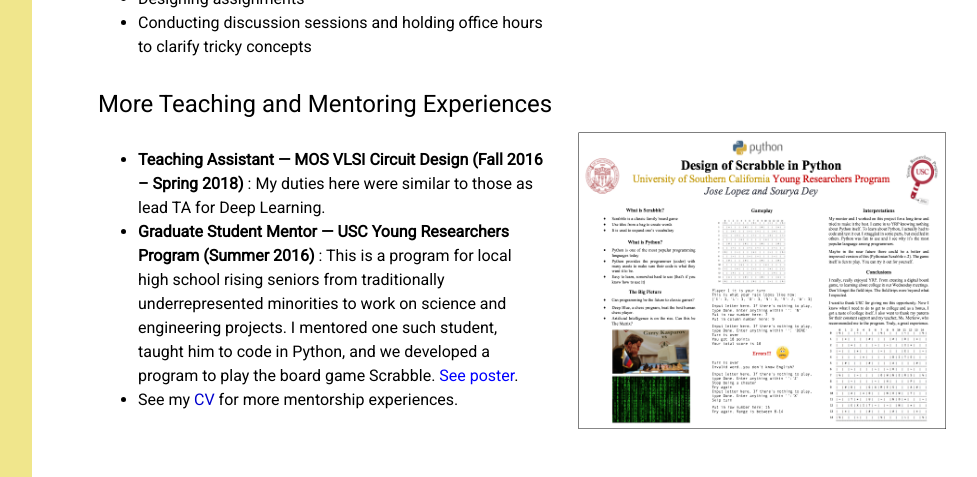
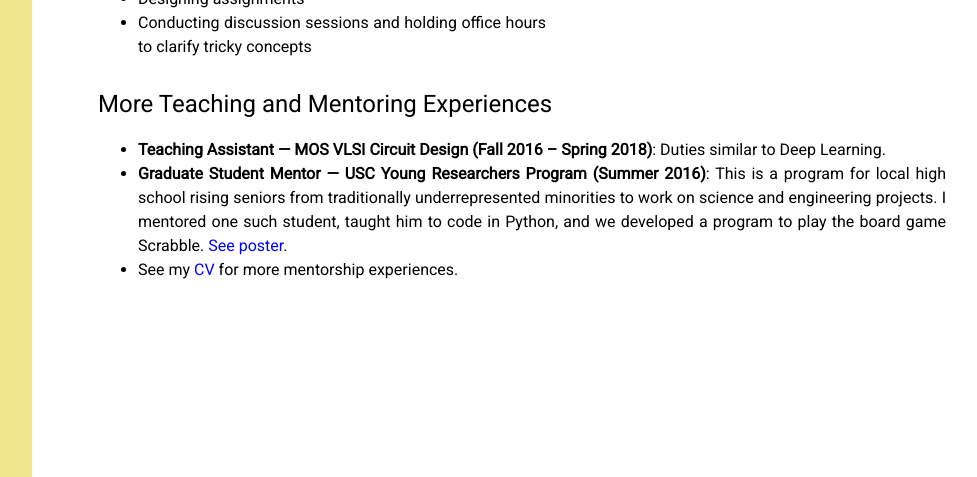
Before and after one commit to souryadey/souryadey.github.io, a Jekyll site: the page built from teaching/index.html, in a window 1280 px wide, cut to the strip 423-900 px from the top of the page. Shown: the whole strip, without its empty margins (218-1195 px from the left). Built offline with Jekyll 4.4.1, drawn with Linux system fonts in a browser that asks for light colours.

Commit message:
reformatting yrp

```diff
--- a/index.html
+++ b/index.html
@@ -64,7 +64,7 @@ figure {
 <div class="w3-container"><h4>Research</h4></div>
 <div class="w3-cell-row">
     <div class="w3-container w3-mobile w3-cell">
-    	My research can be summarized by the title of my upcoming PhD thesis &mdash; <q>Exploring Complexity Reduction in Deep Learning</q>. I developed a technique known as <i>pre-defined sparsity</i> to significantly reduce the complexity of neural networks with minimal performance degradation. I also received an award for developing a family of open-source synthetic machine learning datasets. My current project is on developing a <i>model search</i> framework to automate network design and explore tradeoffs between performance and training time. Check out <a class="inlink" href="#video">this video</a> for a 15-minute summary of my research.
+    	My research can be summarized by the title of my upcoming PhD thesis &mdash; <q>Exploring Complexity Reduction in Deep Learning</q>. I developed a technique known as <i>pre-defined sparsity</i> to significantly reduce the complexity of neural networks with minimal performance degradation. I also received an award for developing a family of open-source synthetic machine learning datasets. My current project is on developing a <i>model search</i> framework to automate network design and explore tradeoffs between performance and training time. Check out <a class="inlink" href="#video">this video</a> or <a class="inlink" href="https://towardsdatascience.com/pre-defined-sparsity-for-reducing-complexity-in-neural-networks-55b0e85a1b54" target="_blank">this article</a> for quick summaries of my research.
         <p>My initial PhD research was on non-uniform sampling and mixed signal circuits. I then switched track and was involved in the inception of a new <a class="inlink" href="https://hal.usc.edu/" target="_blank">machine learning group at USC</a> in 2016. I was instrumental in its growth via publishing several first-author papers, one of which won a Best Paper award, assisting in writing multiple successful funding proposals, and presenting seminars and posters at various events. Some of this work involved a hardware architecture, however, I have now completely moved over to the software and theoretical side. My current and future research interests include applying automated deep learning, interpretability of machine learning systems, and data science.</p>
     </div>
     <div class="w3-container w3-mobile w3-cell w3-cell-top" style="width:400px;">
--- a/teaching/index.html
+++ b/teaching/index.html
@@ -2,7 +2,10 @@
 title: Sourya Dey | Teaching
 ---
 <style>
-
+div {
+    text-align: justify;
+    text-justify: inter-word;
+}
 </style>
 
 <div class="w3-container"><h3>Lead Teaching Assistant &mdash; Deep Learning (Spring 2019)</h3></div>
@@ -30,16 +33,11 @@ title: Sourya Dey | Teaching
     </div>
 </div>
 
-<div class="w3-container"><h3>More Teaching and Mentoring Experiences</h3></div>
-<div class="w3-cell-row">
-    <div class="w3-container w3-mobile w3-cell">
-        <ul>
-            <li><b>Teaching Assistant &mdash; MOS VLSI Circuit Design (Fall 2016 &ndash; Spring 2018)</b> : My duties here were similar to those as lead TA for Deep Learning.</li>
-            <li><b>Graduate Student Mentor &mdash; USC Young Researchers Program (Summer 2016)</b> : This is a program for local high school rising seniors from traditionally underrepresented minorities to work on science and engineering projects. I mentored one such student, taught him to code in Python, and we developed a program to play the board game Scrabble. <a class="inlink" href="#yrp_poster">See poster</a>.</li>
-            <li>See my <a class="brightlink" href="https://drive.google.com/file/d/1WXYgE3ixlgUgXPiAWSbWNyUTxP7bcR9S/view?usp=sharing" target="_blank">CV</a> for more mentorship experiences.</li>
-        </ul>
-    </div>
-    <div class="w3-container w3-mobile w3-cell w3-cell-middle" style="width:400px;">
-        <img id="yrp_poster" src="/images/JoseLopez_SouryaDey_YRP_Poster.png" alt="YRP poster" style="height:297px;width:384px;" class="w3-image">
-    </div>
+<div class="w3-container">
+    <h3>More Teaching and Mentoring Experiences</h3>
+    <ul>
+        <li><b>Teaching Assistant &mdash; MOS VLSI Circuit Design (Fall 2016 &ndash; Spring 2018)</b>: Duties similar to Deep Learning.</li>
+        <li><b>Graduate Student Mentor &mdash; USC Young Researchers Program (Summer 2016)</b>: This is a program for local high school rising seniors from traditionally underrepresented minorities to work on science and engineering projects. I mentored one such student, taught him to code in Python, and we developed a program to play the board game Scrabble. <a class="inlink" href="/teaching/material/JoseLopez_SouryaDey_YRP_Poster.pdf" target="_blank">See poster</a>.</li>
+        <li>See my <a class="inlink" href="https://drive.google.com/file/d/1WXYgE3ixlgUgXPiAWSbWNyUTxP7bcR9S/view?usp=sharing" target="_blank">CV</a> for more mentorship experiences.</li>
+    </ul>
 </div>
```
Also changed, not shown: 1 other file.
